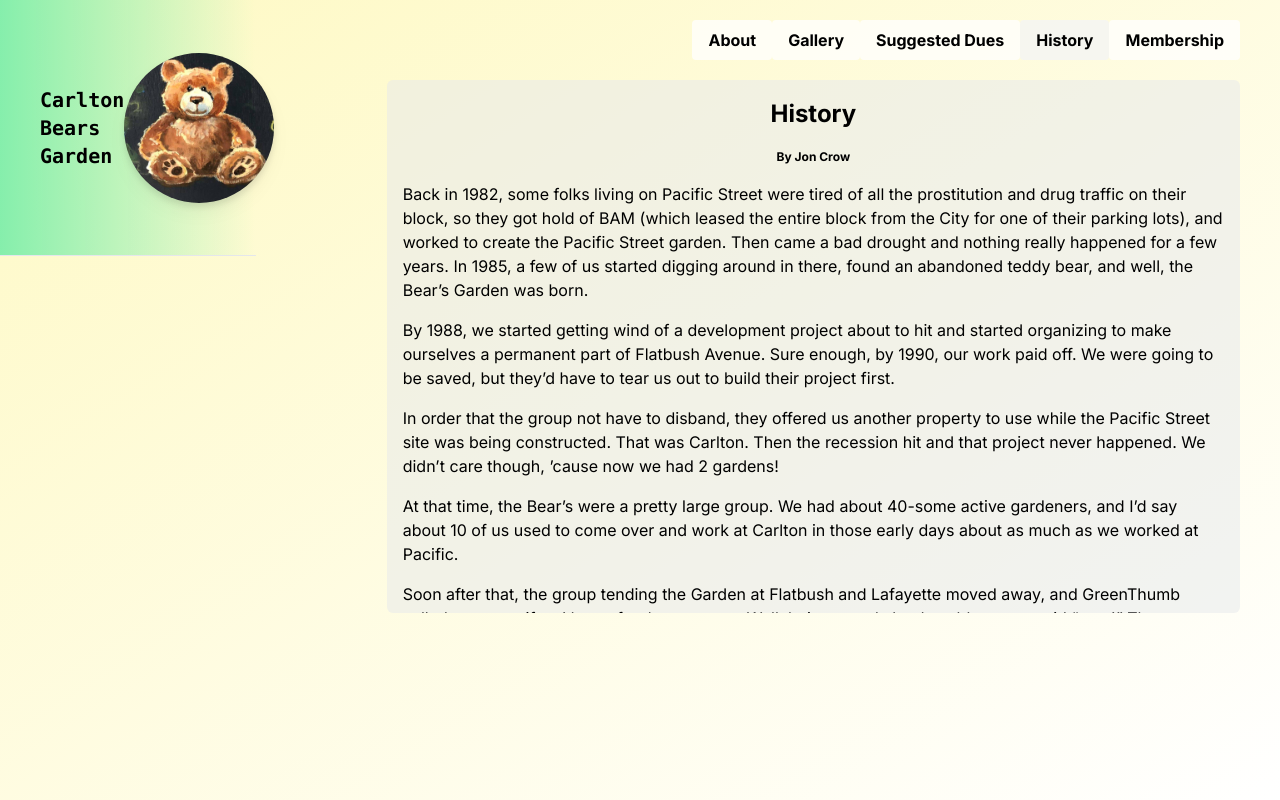
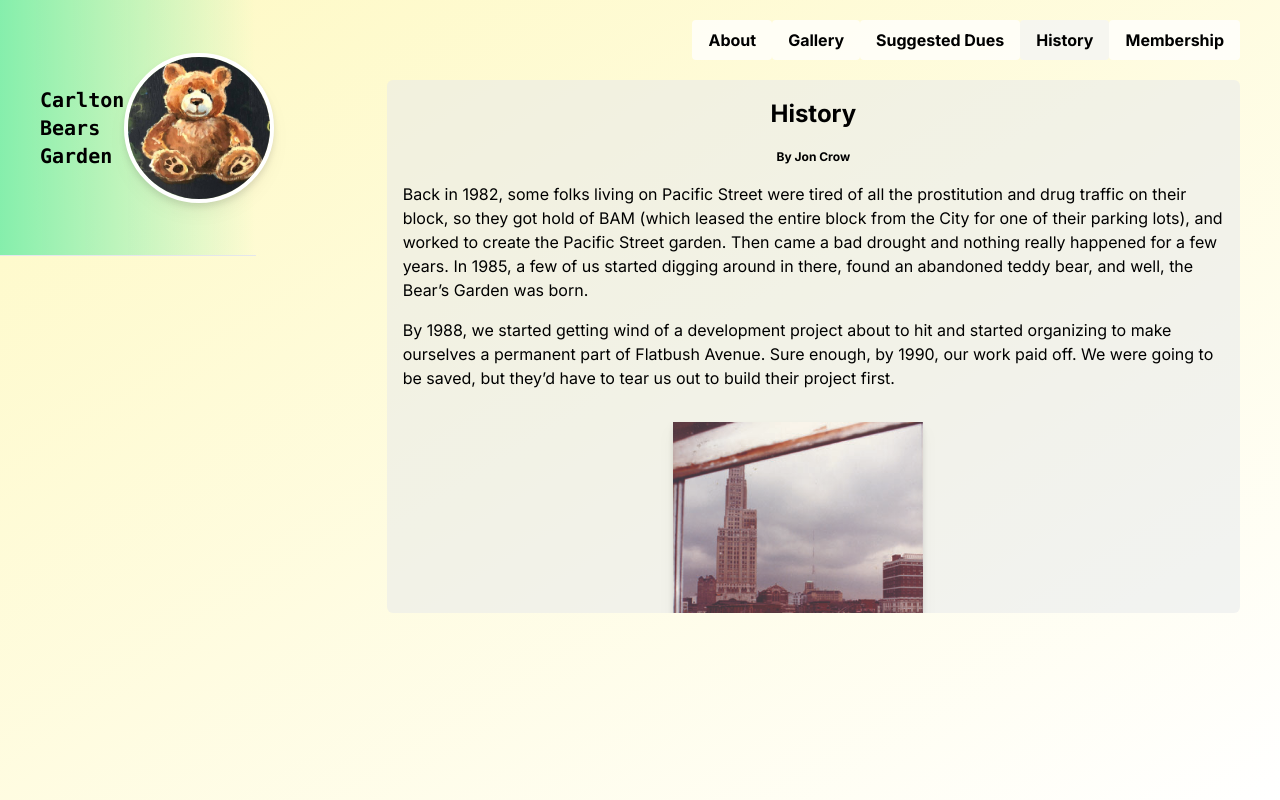
Before and after one commit to tedgusek/carltonbearsgarden, a Next.js app: page / in a window 1280 px wide. Both pictures are taken after a click on the button "History". Built offline with nearby package versions, Linux system fonts and the light colour scheme.

Commit message:
more styling and cleaning

```diff
--- a/src/app/page.tsx
+++ b/src/app/page.tsx
@@ -18,7 +18,7 @@ export default function Home() {
             alt="Painting of a brown teddy bear"
             width={150}
             height={150}
-            className="rounded-full drop-shadow-lg"
+            className="rounded-full drop-shadow-lg border-white border-4"
           />
         </p>
 
--- a/src/components/Navbar.tsx
+++ b/src/components/Navbar.tsx
@@ -14,7 +14,6 @@ const Navbar: React.FC<NavbarProps> = ({ content, setContent }) => {
     };
 
     const buttons = navMenuItems.map((menuItem, index) =>
-
         <button
             key={index}
             className= {`py-2 px-4 rounded text-black font-bold hover:bg-yellow-100 bg-opacity-75 ${ content === menuItem ? "bg-gray-100 " : "bg-white"}`}
@@ -27,9 +26,12 @@ const Navbar: React.FC<NavbarProps> = ({ content, setContent }) => {
         </button>)
 
     return (
-        <div className="fixed top-5 right-10">
-            {buttons}
-
+        <div className="hidden md:flex">
+            {/* <div className="relative"> */}
+                <div className="fixed top-5 right-10">
+                    {buttons}
+                </div>
+            {/* </div> */}
         </div>
     )
 }
--- a/src/content/HistoryPage.tsx
+++ b/src/content/HistoryPage.tsx
@@ -1,4 +1,5 @@
 import React from 'react';
+import Image from 'next/image';
 
 interface HistoryPageProps {
     content: string;
@@ -15,11 +16,31 @@ const HistoryPage: React.FC<HistoryPageProps> = ({ content }) => {
             <h3 style={{ fontSize: '.75rem' }} className='font-bold py-4'>By Jon Crow</h3>
             <p> Back in 1982, some folks living on Pacific Street were tired of all the prostitution and drug traffic on their block, so they got hold of BAM (which leased the entire block from the City for one of their parking lots), and worked to create the Pacific Street garden. Then came a bad drought and nothing really happened for a few years. In 1985, a few of us started digging around in there, found an abandoned teddy bear, and well, the Bear’s Garden was born. </p>
             <p className='py-4'>By 1988, we started getting wind of a development project about to hit and started organizing to make ourselves a permanent part of Flatbush Avenue. Sure enough, by 1990, our work paid off. We were going to be saved, but they’d have to tear us out to build their project first.</p>
+            <div className='py-4'>
+                <Image
+                    src="/pre-garden.jpeg"
+                    alt="Pre-Rockwell Garden Site as a parkling lot."
+                    width={250}
+                    height={50}
+                    className="drop-shadow-lg items-center"
+                />
+                <figcaption className='text-sm font-thin'>Pre-Rockwell Garden Site as a parkling lot.</figcaption>
+            </div>
             <p>In order that the group not have to disband, they offered us another property to use while the Pacific Street site was being constructed. That was Carlton. Then the recession hit and that project never happened. We didn’t care though, ’cause now we had 2 gardens!</p>
             <p className='py-4'>At that time, the Bear’s were a pretty large group. We had about 40-some active gardeners, and I’d say about 10 of us used to come over and work at Carlton in those early days about as much as we worked at Pacific.</p>
             <p>Soon after that, the group tending the Garden at Flatbush and Lafayette moved away, and GreenThumb called us to see if we’d care for that spot too. Well, being greedy land-grabbers, we said “sure!” Then we were 3 Bear’s Gardens!</p>
             <p className='py-4'>Not too many years later, HPD ( then an evil city agency) tried to sell the Carlton property out from under us. The Borough President’s office came to the rescue and worked out a deal whereby Carlton got a rare 10 year lease (most gardens at the time were on a year to year interim use lease).</p>
             <p>Not long after that, GreenThumb was able to work out a deal with the City to transfer around 35 gardens (out of 700) into permanent Park’s Department status. Both Carlton and Rockwell got in on that deal. Then came the battle with RATner for Pacific Street, and well, the rest is history. Best part is that all 3 gardens are now permanent! Carlton and Rockwell in NYC Parks and Pacific in the newly formed Brooklyn Alliance of Neighborhood Gardens (BANG) Land Trust.</p>
+            <div className='py-4'>
+                <Image
+                    src="/early-garden-bw.jpeg"
+                    alt="Garden in the early days"
+                    width={400}
+                    height={50}
+                    className="drop-shadow-lg items-center"
+                />
+                <figcaption className='text-sm font-thin'>Garden in the early days.</figcaption>
+            </div>
             <p className='py-4'>As the year’s have gone by, our memberships have come and gone. A few of us have stuck it out, but the reality is that memberships change, neighborhoods change, our own priorities change. We, as a group, don’t cross pollinate like we used to… in fact, all three gardens have so many new members, we mostly don’t know each other anymore. But the good news is that our keys still works in all 3 Bear’s Gardens!</p>
             <p>(not) The End</p>
         </div>
```
